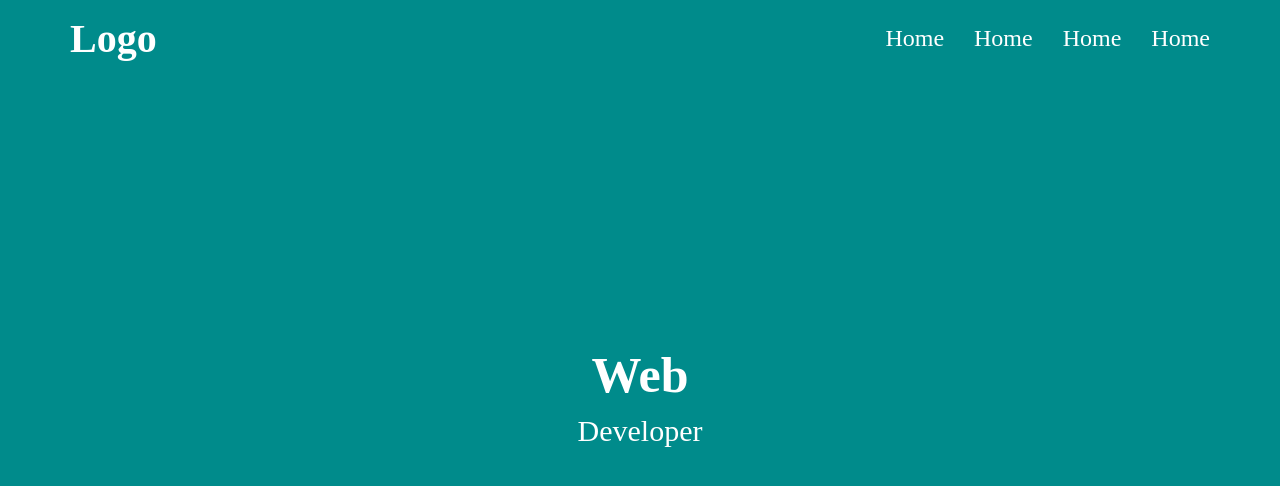
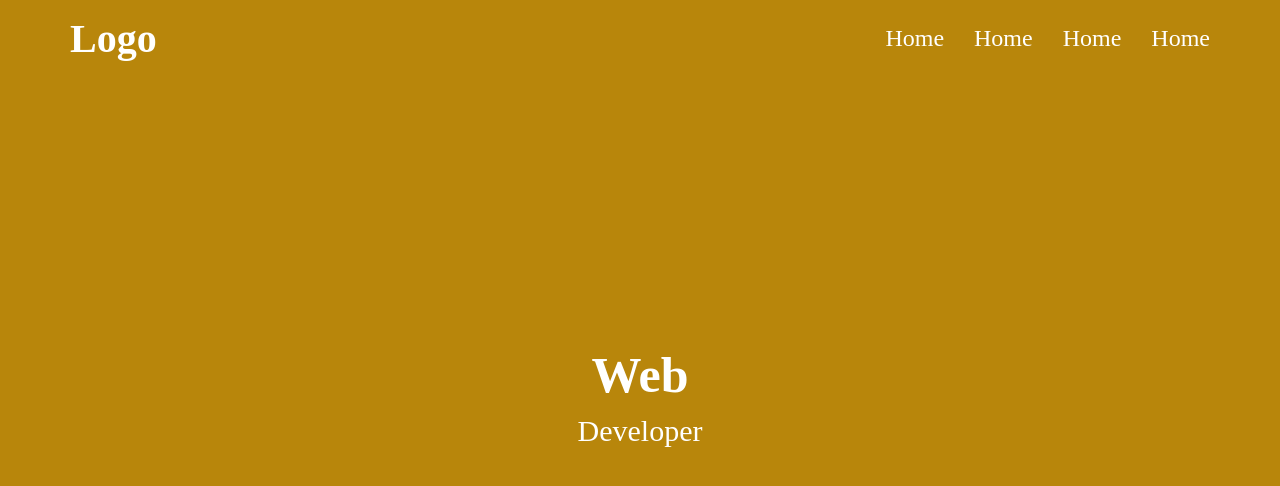
Before and after one commit to Ergashev95/Project-1600, a plain HTML site: page index.html in a window 1280 px wide. Drawn offline with Linux system fonts and the light colour scheme.

Commit message:
bg change

```diff
--- a/css/main.css
+++ b/css/main.css
@@ -20,7 +20,7 @@ ul {
 .header {
     width: 100%;
     height: 100vh;
-    background: darkcyan;
+    background: darkgoldenrod;
 }
 
 .nav__container {
```
